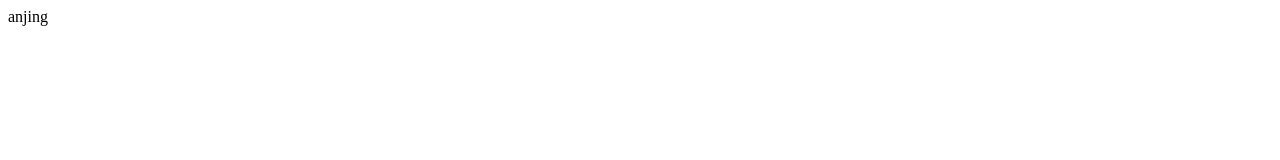
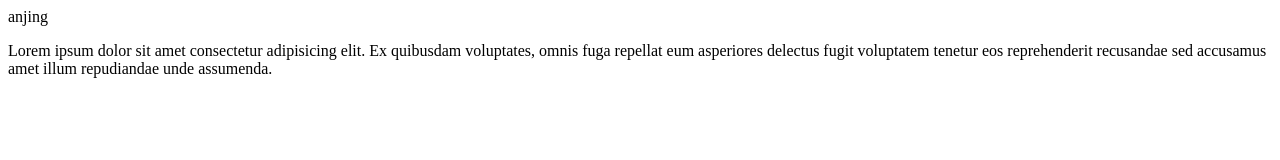
Before and after one commit to Gohimunte/test-website, a plain HTML site: page index.html in a window 1280 px wide. Drawn offline with Linux system fonts and the light colour scheme.

Commit message:
nambah lagiii

```diff
--- a/index.html
+++ b/index.html
@@ -8,5 +8,8 @@
   </head>
   <body>
     anjing
+    <p>
+      Lorem ipsum dolor sit amet consectetur adipisicing elit. Ex quibusdam voluptates, omnis fuga repellat eum asperiores delectus fugit voluptatem tenetur eos reprehenderit recusandae sed accusamus amet illum repudiandae unde assumenda.
+    </p>
   </body>
 </html>
```
